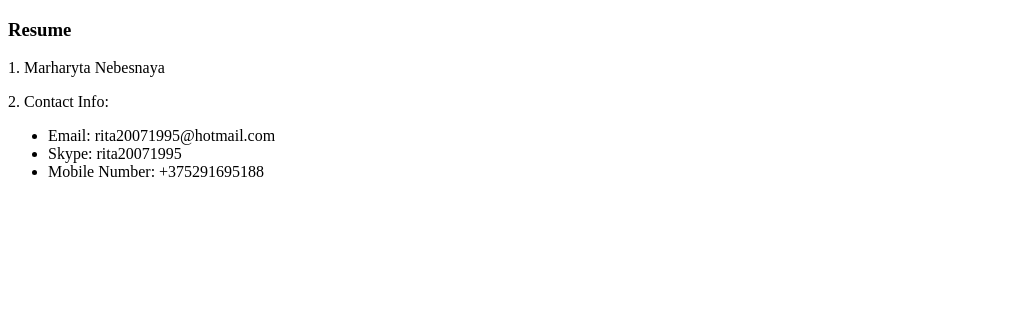
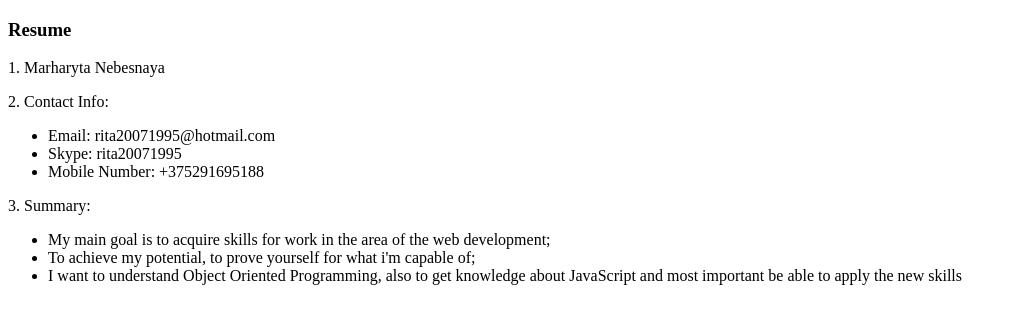
Before and after one commit to ritaheav/rsschool-cv, a plain HTML site: page index.html in a window 1280 px wide. Shown: the whole page, without its empty margins (0-1017 px from the left). Drawn offline with Linux system fonts and the light colour scheme.

Commit message:
docs: add summary html

```diff
--- a/index.html
+++ b/index.html
@@ -18,7 +18,13 @@
         <li>Mobile Number: +375291695188</li>
     </ul>
 </p>
-
+<p>3. Summary:
+    <ul>
+        <li>My main goal is to acquire skills for work in the area of the web development;</li>
+        <li>To achieve my potential, to prove yourself for what i'm capable of;</li>
+        <li>I want to understand Object Oriented Programming, also to get knowledge about JavaScript and most important be able to apply the new skills </li>
+    </ul>
+</p>
 </main>
 </body>
 </html>
```
